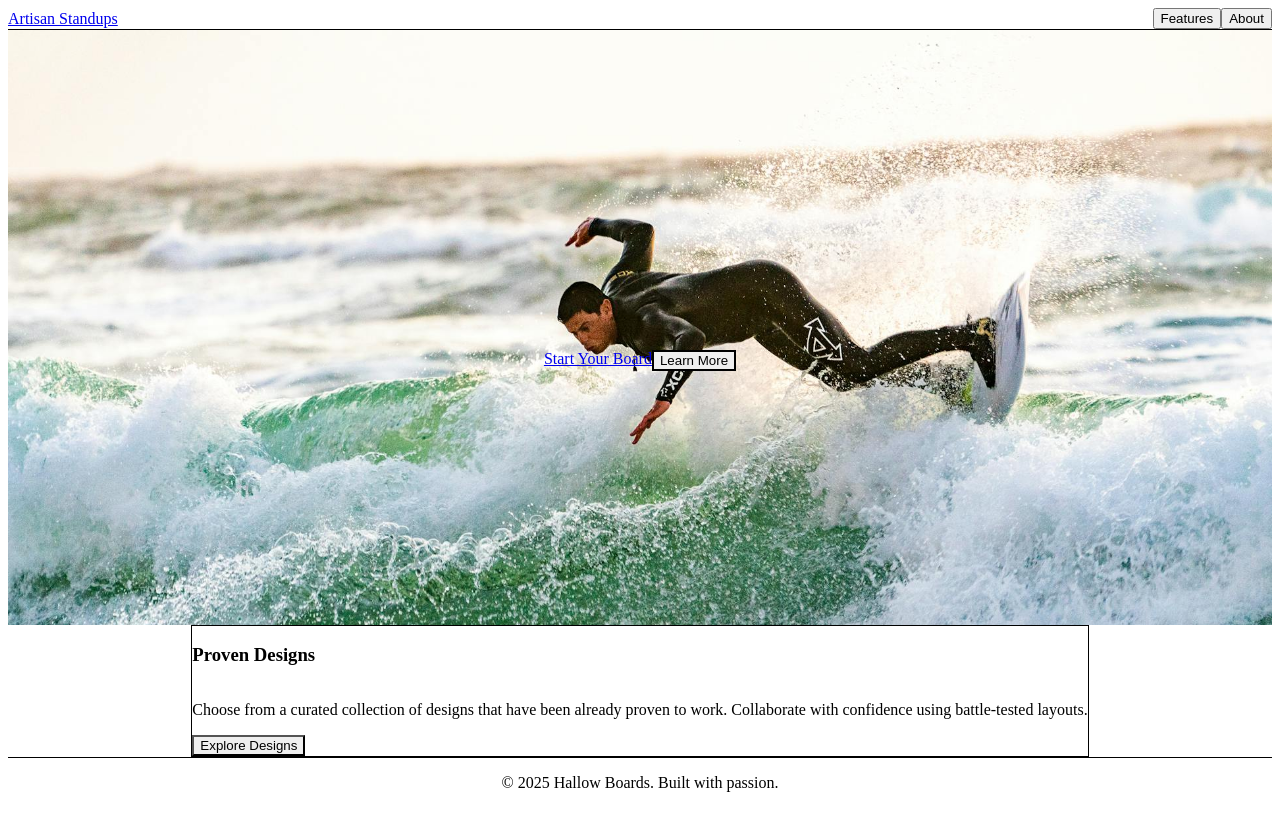
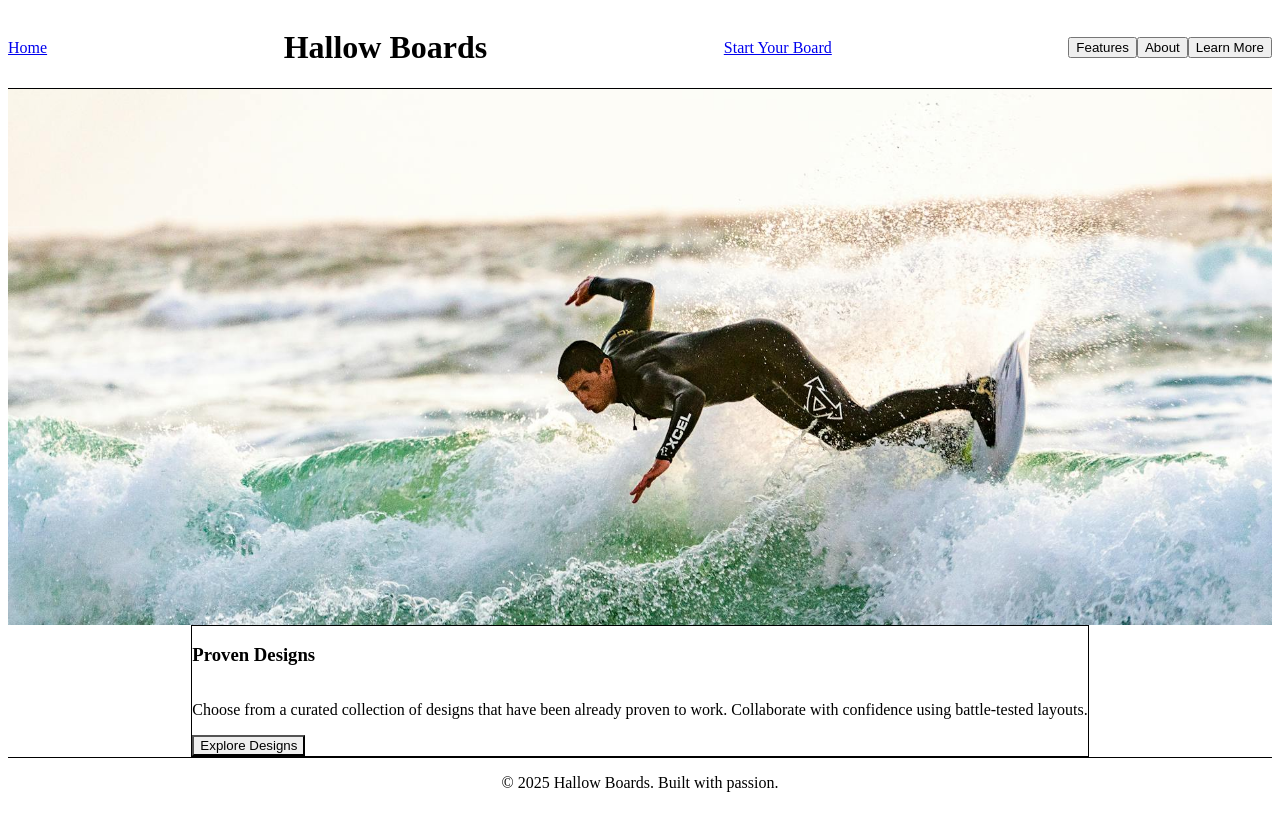
Before and after one commit to ChrisForti/hallow-boards, a React (Vite) app: page / in a window 1280 px wide. Built offline with nearby package versions, Linux system fonts and the light colour scheme.

Commit message:
Update Header and MainPage branding
- Change 'Artisan Standups' to 'Hallow Boards' in header
- Add 'Hallow Boards' title in center of header
- Move 'Start Your Board' link to header navigation
- Add 'Learn More' button to header navigation
- Remove CTA buttons from MainPage hero section

```diff
--- a/src/components/Header.tsx
+++ b/src/components/Header.tsx
@@ -8,14 +8,25 @@ function Header() {
           to="/"
           className="text-4xl font-bold text-black hover:text-gray-700 transition-colors"
         >
-          Artisan Standups
+          Home
         </Link>
+        <div>
+          <h1 className="text-4xl">Hallow Boards</h1>
+        </div>
+        <div className="flex gap-4 justify-center">
+          <Link to="/modeler" className="flex gap-4 justify-center">
+            Start Your Board
+          </Link>
+        </div>
         <nav className="flex gap-6">
           <button className="text-black hover:text-gray-700 transition-colors">
             Features
           </button>
           <button className="text-black hover:text-gray-700 transition-colors">
             About
+          </button>
+          <button className="text-black hover:text-gray-700 transition-colors">
+            Learn More
           </button>
         </nav>
       </div>
--- a/src/components/MainPage.tsx
+++ b/src/components/MainPage.tsx
@@ -21,18 +21,6 @@ function MainPage() {
             <h2 className="text-5xl font-bold mb-6 text-transparent bg-clip-text bg-gradient-to-r from-purple-400 via-pink-400 to-purple-400 animate-pulse">
               Welcome to Hallow Boards
             </h2>
-
-            <div className="flex gap-4 justify-center">
-              <Link
-                to="/modeler"
-                className="px-8 py-3 rounded-xl bg-gradient-to-r from-purple-500 to-pink-500 text-white font-bold text-lg hover:from-purple-600 hover:to-pink-600 transition-all shadow-lg hover:shadow-purple-500/50"
-              >
-                Start Your Board
-              </Link>
-              <button className="px-8 py-3 rounded-xl border-2 border-purple-500 text-purple-200 font-bold text-lg hover:bg-purple-500/10 transition-all">
-                Learn More
-              </button>
-            </div>
           </div>
         </main>
       </div>
```
